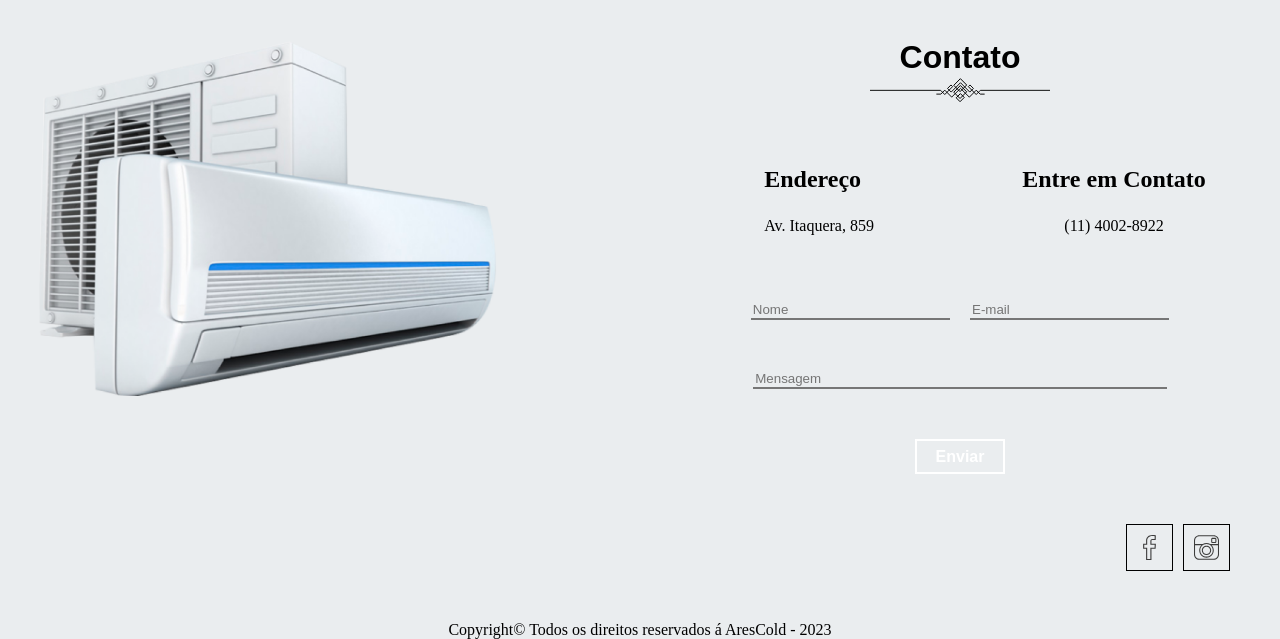
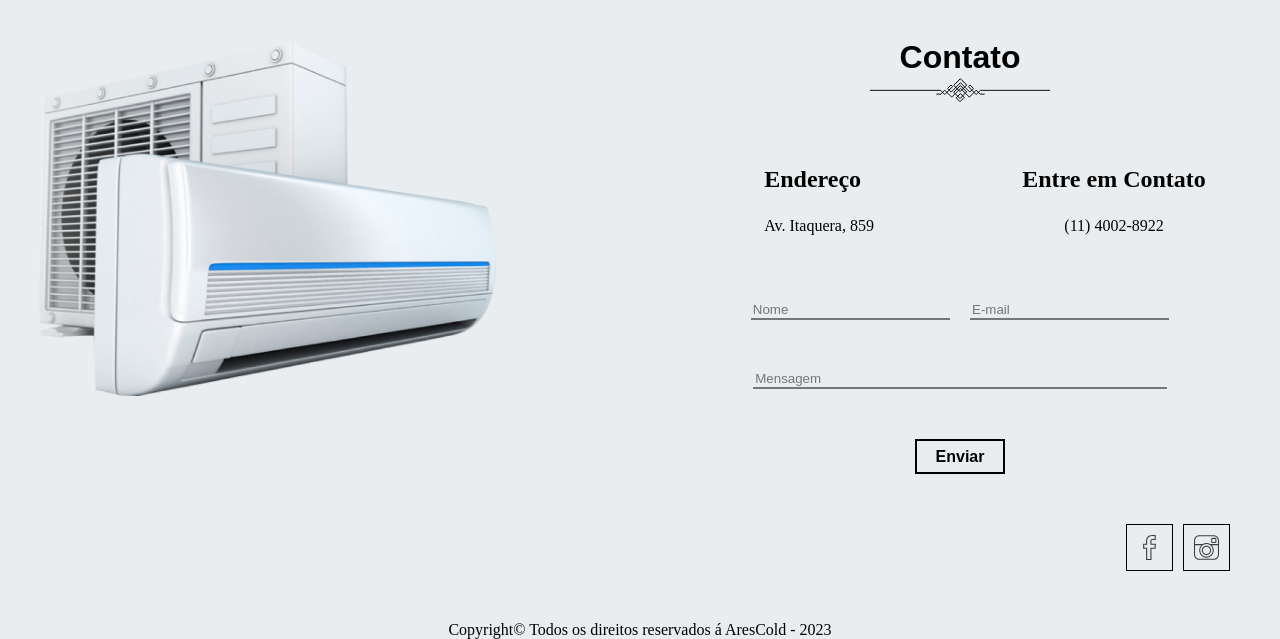
Before and after one commit to Matheuss06/site_2, a PHP site: page / in a window 1280 px wide. Shown: the part 3259-3898 px from the top of the page. Run offline with PHP 8.4, Linux system fonts and the light colour scheme; some libraries are stand-ins or nearby versions.

Commit message:
botao form trocando cor

```diff
--- a/CSS/estilo.css
+++ b/CSS/estilo.css
@@ -505,14 +505,14 @@ header{
     font-size: 12pt;
     font-weight: bold;
     background-color: transparent;
-    color: white;
-    border: 2px solid white;
+    color: rgb(0, 0, 0);
+    border: 2px solid rgb(0, 0, 0);
     cursor: url(../images/cursor-pointer.cur), pointer;
 }
 
 .botao_form:hover{
     color:  rgb(100, 183, 238);
-    background-color: white;
+    background-color: rgb(3, 26, 56);
     border-radius: 10px;
     box-shadow: .125rem -.125rem 1rem rgba(0, 17, 255, 0.5), .125rem .125rem 1rem rgba(0, 215, 253, 0.5);
     transition: 1s ease;
```
